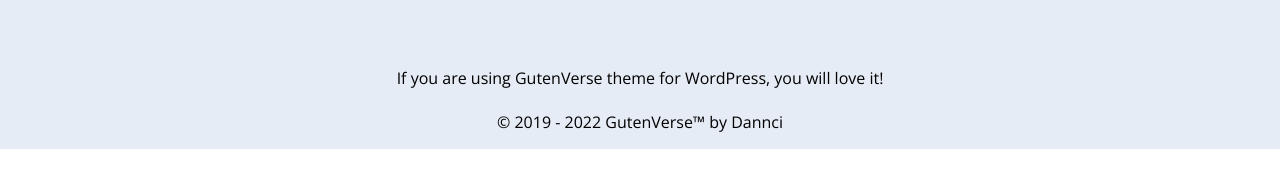
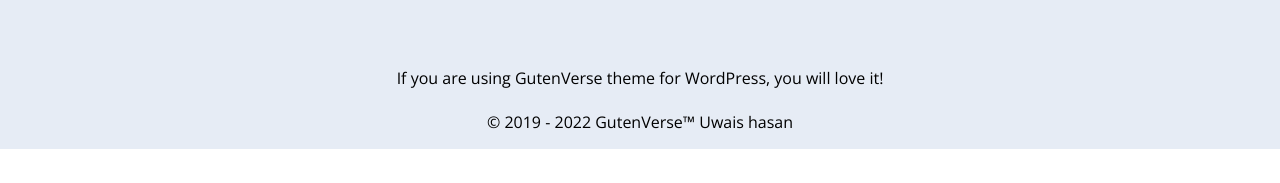
Before and after one commit to uwais-hasan/gutenverse-react, a React (Create React App) app: page /main/1 in a window 1280 px wide. Shown: the part 537-720 px from the top of the page. Built offline with nearby package versions, Linux system fonts and the light colour scheme.

Commit message:
Update Footer.js

```diff
--- a/src/Components/Footer/Footer.js
+++ b/src/Components/Footer/Footer.js
@@ -21,7 +21,7 @@
                </div>
                <div className='footer-copyright'>
                    <p className='style-smallText-2'>If you are using GutenVerse theme for WordPress, you will love it!<br/><br/>
-                       © 2019 - 2022 GutenVerse™ by Dannci</p>
+                       © 2019 - 2022 GutenVerse™ Uwais hasan</p>
                </div>
            </div>
     );
```
